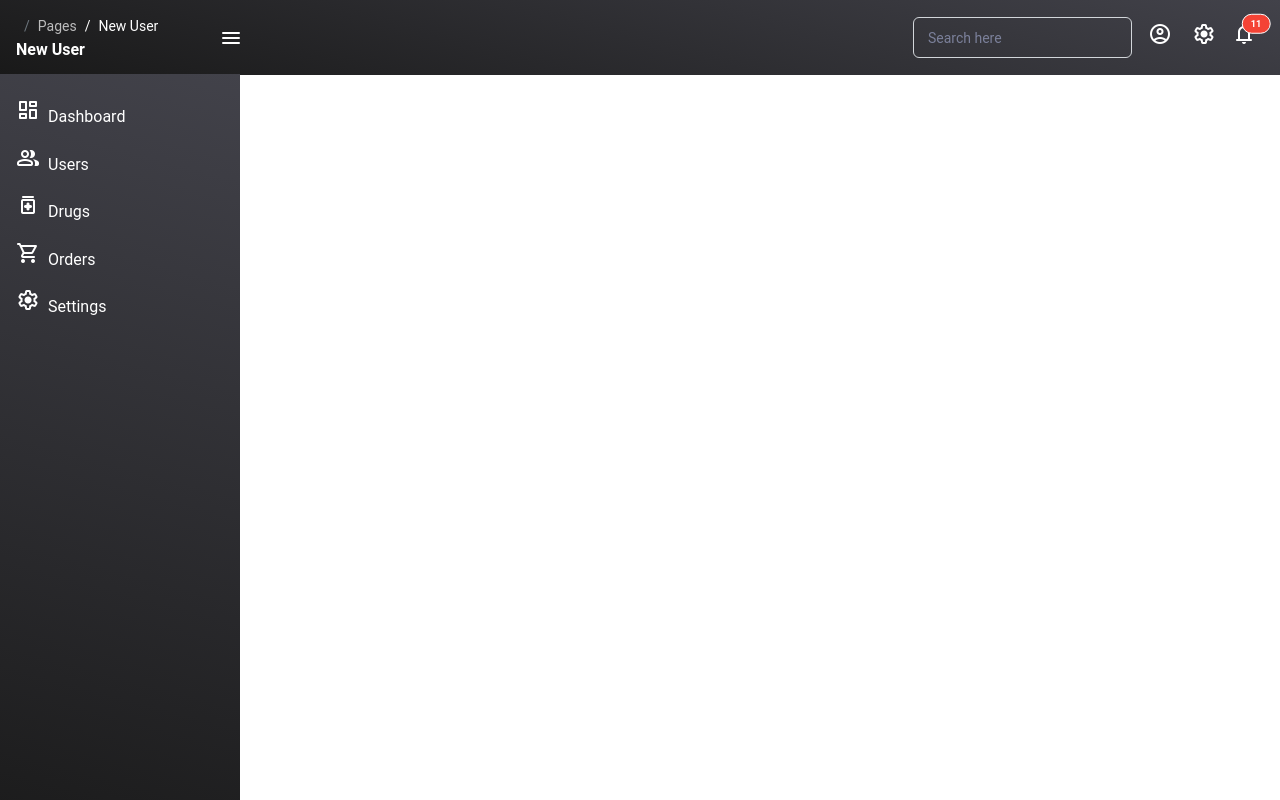
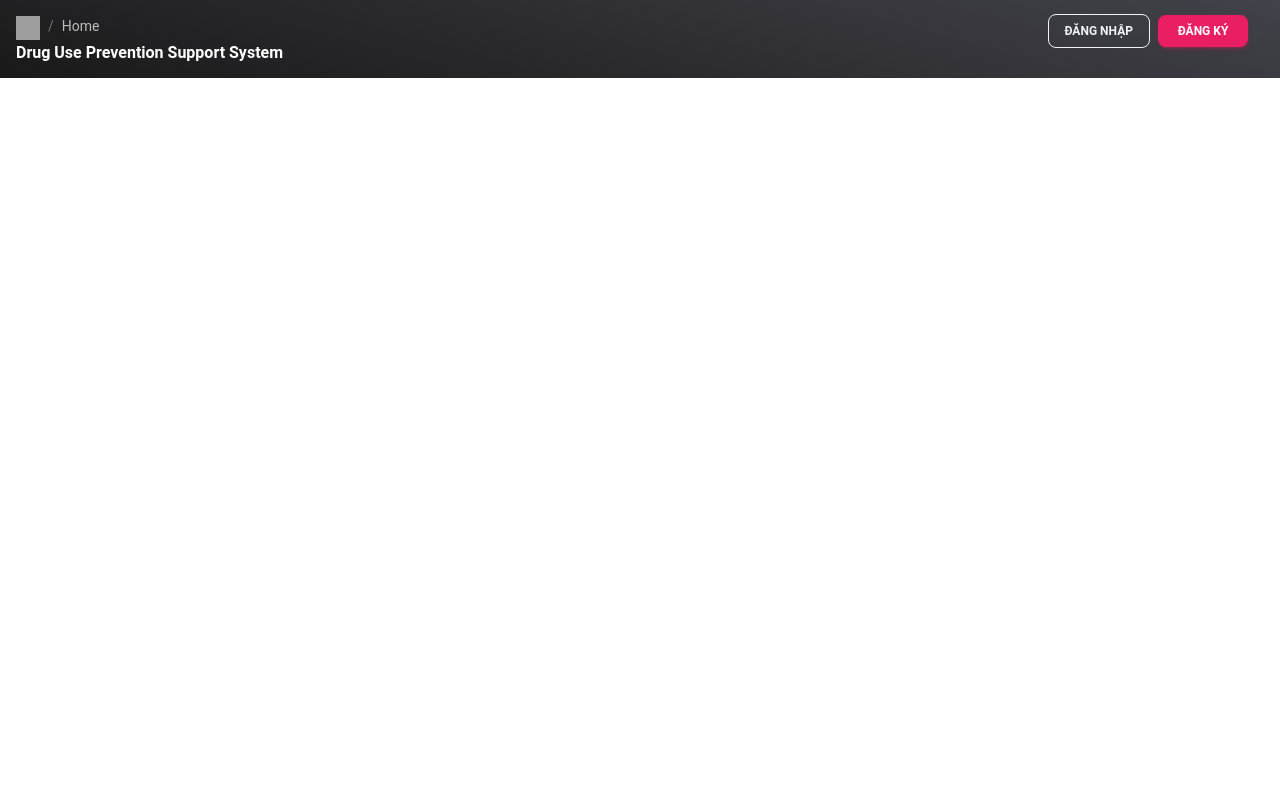
Before and after one commit to Summer2025SWP391-SE1832-Group3/DRUGS_FE, a React (Vite) app: page /login in a window 1280 px wide. Built offline with nearby package versions, Linux system fonts and the light colour scheme; grey boxes are pictures that could not be loaded.

Commit message:
Update AppRoutes, AppLayouts, Home, Header, Navbar

```diff
--- a/src/App.jsx
+++ b/src/App.jsx
@@ -4,6 +4,8 @@ import viteLogo from '/vite.svg'
 // import './App.css'
 import Navbar from './components/layouts/Navbar'
 import Sidebar from './components/layouts/Sidebar'
+import Home from './pages/Home'
+import AppRoutes from './routes/appRoutes'
 function App() {
   const [sidebarOpen, setSidebarOpen] = useState(true);
   const handleToggleSidebar = () => {
@@ -12,11 +14,12 @@ function App() {
 
   return (
     <>
-      <Navbar onToggleSidebar={handleToggleSidebar} />
+      {/* <Navbar onToggleSidebar={handleToggleSidebar} />
       <Sidebar open={sidebarOpen} />
       <main style={{ marginLeft: sidebarOpen ? 240 : 0, transition: 'margin-left 0.3s' }}>
 
-      </main>
+      </main> */}
+      <AppRoutes />
     </>
   )
 }
--- /dev/null
+++ b/src/components/layouts/AppLayouts.jsx
@@ -0,0 +1,12 @@
+import React from 'react'
+import { Link, Outlet } from 'react-router-dom'
+import Header from './Header'
+
+export default function AppLayouts() {
+  return (
+    <>
+        <Header />
+        {/* <Outlet/> */}
+    </>
+  )
+}
--- /dev/null
+++ b/src/components/layouts/Header.jsx
@@ -0,0 +1,75 @@
+import React from 'react'
+import { useNavigate } from 'react-router-dom'
+
+
+export default function Header() {
+    const preventDefault = (e) => {
+        e.preventDefault();
+    };
+    const navigate = useNavigate();
+    return (
+        <>
+            <nav
+                className="navbar navbar-main bg-gradient-dark navbar-expand-lg position-sticky top-1 px-0 shadow-none z-index-sticky"
+                id="navbarBlur"
+                data-scroll="true"
+            >
+                <div className="container-fluid py-1 px-3">
+
+                    <div aria-label="breadcrumb">
+                        <ol className="breadcrumb bg-transparent mb-0 pb-0 pt-1 px-0 me-sm-6 me-5">
+                            <li className="breadcrumb-item text-sm">
+                                <a onClick={() => navigate('/home')}>
+                                    <img
+                                        src="https://cdn.iconscout.com/icon/premium/png-256-thumb/drug-abuse-2755791-2288754.png?f=webp"
+                                        alt="Logo"
+                                        style={{
+                                            height: '24px',
+                                            width: '24px',
+                                            objectFit: 'cover',
+                                            verticalAlign: 'middle',
+                                            cursor: 'pointer'
+                                        }}
+                                    />
+                                </a>
+                            </li>
+                            <li className="breadcrumb-item text-sm">
+                                <a className="opacity-7 text-white">
+                                    Home
+                                </a>
+                            </li>
+                        </ol>
+                        <h6 className="font-weight-bolder text-white mb-0">Drug Use Prevention Support System</h6>
+                    </div>
+
+                    <div
+                        className="collapse navbar-collapse mt-sm-0 mt-2 me-md-0 me-sm-4"
+                        id="navbar"
+                    >
+
+                        <ul className="ms-md-auto pe-md-3 d-flex align-items-center navbar-nav justify-content-end">
+                            <li className="nav-item">
+                                {/* Nút Đăng nhập */}
+                                <a
+                                    className="btn btn-outline-light btn-sm ms-2"
+                                    onClick={() => navigate('/login')}
+                                    style={{ minWidth: 90 }}
+                                >
+                                    Đăng nhập
+                                </a>
+                                {/* Nút Đăng ký */}
+                                <a
+                                    className="btn btn-primary btn-sm ms-2"
+                                    onClick={() => navigate('/register')}
+                                    style={{ minWidth: 90 }}
+                                >
+                                    Đăng ký
+                                </a>
+                            </li>
+                        </ul>
+                    </div>
+                </div>
+            </nav>
+        </>
+    )
+}
--- a/src/components/layouts/Navbar.jsx
+++ b/src/components/layouts/Navbar.jsx
@@ -15,11 +15,29 @@ export default function Navbar({ onToggleSidebar }) {
                 data-scroll="true"
             >
                 <div className="container-fluid py-1 px-3">
+                    <div className="sidenav-toggler sidenav-toggler-inner d-xl-block d-none me-3">
+                        <a href="#" className="nav-link text-body p-0" onClick={e => { e.preventDefault(); onToggleSidebar && onToggleSidebar(); }}>
+                            <div className="sidenav-toggler-inner text-white">
+                                <i className="sidenav-toggler-line bg-white" />
+                                <i className="sidenav-toggler-line bg-white" />
+                                <i className="sidenav-toggler-line bg-white" />
+                            </div>
+                        </a>
+                    </div>
                     <div aria-label="breadcrumb">
                         <ol className="breadcrumb bg-transparent mb-0 pb-0 pt-1 px-0 me-sm-6 me-5">
                             <li className="breadcrumb-item text-sm">
-                                <a className="opacity-3 text-dark" href="#" onClick={preventDefault}>
-                                    {/* ...SVG... */}
+                                <a className="text-dark" href="#" onClick={preventDefault}>
+                                    <img
+                                        src="https://cdn.iconscout.com/icon/premium/png-256-thumb/drug-abuse-2755791-2288754.png?f=webp"
+                                        alt="Logo"
+                                        style={{
+                                            height: '24px',
+                                            width: '24px',
+                                            objectFit: 'cover',
+                                            verticalAlign: 'middle',
+                                        }}
+                                    />
                                 </a>
                             </li>
                             <li className="breadcrumb-item text-sm">
@@ -36,15 +54,7 @@ export default function Navbar({ onToggleSidebar }) {
                         </ol>
                         <h6 className="font-weight-bolder text-white mb-0">New User</h6>
                     </div>
-                    <div className="sidenav-toggler sidenav-toggler-inner d-xl-block d-none ">
-                        <a href="#" className="nav-link text-body p-0" onClick={e => { e.preventDefault(); onToggleSidebar && onToggleSidebar(); }}>
-                            <div className="sidenav-toggler-inner text-white">
-                                <i className="sidenav-toggler-line bg-white" />
-                                <i className="sidenav-toggler-line bg-white" />
-                                <i className="sidenav-toggler-line bg-white" />
-                            </div>
-                        </a>
-                    </div>
+
                     <div
                         className="collapse navbar-collapse mt-sm-0 mt-2 me-md-0 me-sm-4"
                         id="navbar"
--- a/src/pages/Home.jsx
+++ b/src/pages/Home.jsx
@@ -0,0 +1,11 @@
+import React from 'react'
+import Headers from '../components/layouts/Header'
+
+export default function Home() {
+  return (
+    <>
+    <Headers/>
+    <div>Home</div>
+    </>
+  )
+}
--- /dev/null
+++ b/src/pages/Login.jsx
@@ -0,0 +1,7 @@
+import React from 'react'
+
+export default function Login() {
+  return (
+    <div style={{backgroundColor:"red"}}>Login</div>
+  )
+}
--- /dev/null
+++ b/src/pages/Register.jsx
@@ -0,0 +1,7 @@
+import React from 'react'
+
+export default function Register() {
+  return (
+    <div>Register</div>
+  )
+}
--- /dev/null
+++ b/src/routes/AppRoutes.jsx
@@ -0,0 +1,21 @@
+import React from 'react'
+import { Routes, Route } from 'react-router-dom'
+import App from '../App'
+import AppLayouts from '../components/layouts/AppLayouts'
+import Login from '../pages/Login'
+import Register from '../pages/Register'
+import Home from '../pages/Home'
+
+export default function AppRoutes() {
+  return (
+    <div>
+      <Routes>
+        <Route element={<AppLayouts/>}>
+          <Route path="home" element={<Home/>}/>
+          <Route path="login" element={<Login/>}/>
+          <Route path="register" element={<Register/>}/>
+        </Route>
+      </Routes>
+    </div>
+  )
+}
```
Also changed, not shown: src/routes/privateRoutes.jsx (+7 -0 lines), src/routes/publicRoutes.jsx (+7 -0 lines), src/routes/index.jsx (deleted).
